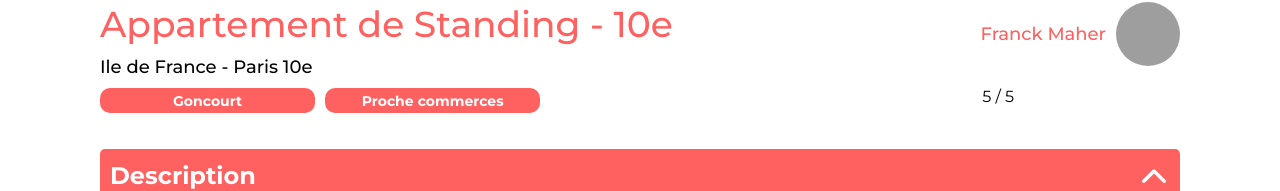
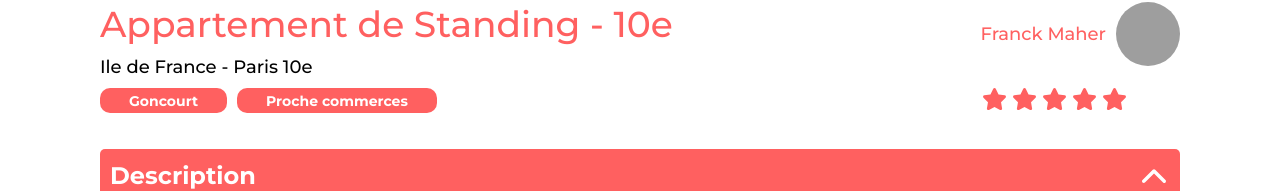
Before and after one commit to Aitoheiw/Projet_7_Kasa-FR_Charlet_Lucas, a React (Vite) app: page /logement/0979876d in a window 1280 px wide. Shown: the part 606-797 px from the top of the page. Built offline with nearby package versions, Linux system fonts and the light colour scheme; grey boxes are pictures that could not be loaded.

Commit message:
feat: responsive amélioré + système de rating ajouté

```diff
--- a/package.json
+++ b/package.json
@@ -10,6 +10,10 @@
     "preview": "vite preview"
   },
   "dependencies": {
+    "@fortawesome/fontawesome-svg-core": "^6.7.2",
+    "@fortawesome/free-regular-svg-icons": "^6.7.2",
+    "@fortawesome/free-solid-svg-icons": "^6.7.2",
+    "@fortawesome/react-fontawesome": "^0.2.2",
     "react": "^19.1.0",
     "react-dom": "^19.1.0",
     "react-router-dom": "^7.6.2"
--- a/src/Style/Css/Main.css
+++ b/src/Style/Css/Main.css
@@ -155,7 +155,7 @@ nav ul a {
     padding: 50px 50px;
     background: #f6f6f6;
     border-radius: 25px;
-    justify-content: space-between;
+    justify-content: center;
     gap: 50px;
   }
 }
@@ -423,18 +423,23 @@ header {
 }
 
 .tags-container {
-  width: 50%;
+  width: 100%;
   display: flex;
   flex-direction: row;
   padding-bottom: 16px;
   gap: 10px;
+  flex-wrap: wrap;
+}
+@media screen and (min-width: 1024px) {
+  .tags-container {
+    width: 70%;
+  }
 }
 
 .tag {
-  min-width: 84px;
   height: 18px;
   display: flex;
-  padding: 2px 0;
+  padding: 2px 29px;
   justify-content: center;
   align-items: center;
   border-radius: 5px;
@@ -445,7 +450,6 @@ header {
 }
 @media screen and (min-width: 1024px) {
   .tag {
-    width: 100%;
     height: 25px;
     font-size: 0.875em;
     border-radius: 10px;
@@ -504,8 +508,27 @@ header {
 }
 
 .host-rating {
+  display: flex;
+  flex-direction: row;
+  gap: 5px;
   width: 98px;
   height: 18px;
+}
+.host-rating .star-icon {
+  width: 13px;
+  height: 13px;
+}
+@media screen and (min-width: 1024px) {
+  .host-rating .star-icon {
+    width: 25px;
+    height: 24px;
+  }
+}
+.host-rating .star-filled path {
+  color: #ff6060;
+}
+.host-rating .star-empty path {
+  fill: #e3e3e3;
 }
 @media screen and (min-width: 1024px) {
   .host-rating {
--- a/src/Style/components/cards-logements.scss
+++ b/src/Style/components/cards-logements.scss
@@ -9,7 +9,7 @@
     padding: 50px 50px;
     background: #f6f6f6;
     border-radius: 25px;
-    justify-content: space-between;
+    justify-content: center;
     gap: 50px;
   }
 }
--- a/src/Style/layout/_main-logement.scss
+++ b/src/Style/layout/_main-logement.scss
@@ -45,17 +45,20 @@
 }
 
 .tags-container {
-  width: 50%;
+  width: 100%;
   display: flex;
   flex-direction: row;
   padding-bottom: 16px;
   gap: 10px;
+  flex-wrap: wrap;
+  @media screen and (min-width: 1024px) {
+    width: 70%;
+  }
 }
 .tag {
-  min-width: 84px;
   height: 18px;
   display: flex;
-  padding: 2px 0;
+  padding: 2px 29px;
   justify-content: center;
   align-items: center;
   border-radius: 5px;
@@ -64,7 +67,6 @@
   color: white;
   font-weight: 700;
   @media screen and (min-width: 1024px) {
-    width: 100%;
     height: 25px;
     font-size: 0.875em;
     border-radius: 10px;
@@ -115,8 +117,25 @@
 }
 
 .host-rating {
+  display: flex;
+  flex-direction: row;
+  gap: 5px;
   width: 98px;
   height: 18px;
+  .star-icon {
+    width: 13px;
+    height: 13px;
+    @media screen and (min-width: 1024px) {
+      width: 25px;
+      height: 24px;
+    }
+  }
+  .star-filled path {
+    color: #ff6060;
+  }
+  .star-empty path {
+    fill: #e3e3e3;
+  }
   @media screen and (min-width: 1024px) {
     order: 2;
     width: 196px;
--- /dev/null
+++ b/src/components/Rating/Rating.jsx
@@ -0,0 +1,19 @@
+import { FontAwesomeIcon } from "@fortawesome/react-fontawesome";
+import { faStar as fullStar } from "@fortawesome/free-solid-svg-icons";
+
+export default function Rating({ rating }) {
+  const totalStars = 5;
+  return (
+    <div className="host-rating">
+      {[...Array(totalStars)].map((_, index) => (
+        <FontAwesomeIcon
+          key={index}
+          icon={fullStar}
+          className={`star-icon ${
+            index < rating ? "star-filled" : "star-empty"
+          }`}
+        />
+      ))}
+    </div>
+  );
+}
--- a/src/pages/Logements.jsx
+++ b/src/pages/Logements.jsx
@@ -5,6 +5,7 @@ import Header from "../components/HeaderComponents/Header";
 import Footer from "../components/Footer/Footer";
 import Carrousel from "../components/Carrousel/Carrousel";
 import Dropdown from "../components/Dropdown/Dropdown";
+import Rating from "../components/Rating/Rating";
 
 export default function Logements() {
   const { id } = useParams();
@@ -25,14 +26,6 @@ export default function Logements() {
     fetchLogement();
     console.log(logement);
   }, [id]);
-
-  // useEffect(() => {
-  //   if (isLoading) {
-  //     setTimeout(() => {
-  //       setIsLoading(false);
-  //     }, 300);
-  //   }
-  // }, [isLoading]);
 
   if (!logement) {
     return <Link to="/error" />;
@@ -58,7 +51,7 @@ export default function Logements() {
             </div>
 
             <div className="host-container">
-              <div className="host-rating">{logement.rating} / 5</div>
+              <Rating rating={logement.rating} />
               <div className="host">
                 <img src={logement.host.picture} alt={logement.host.name} />
                 <h3>{logement.host.name}</h3>
```
Also changed, not shown: 2 other files (tests, documents, lock files or other folders).
